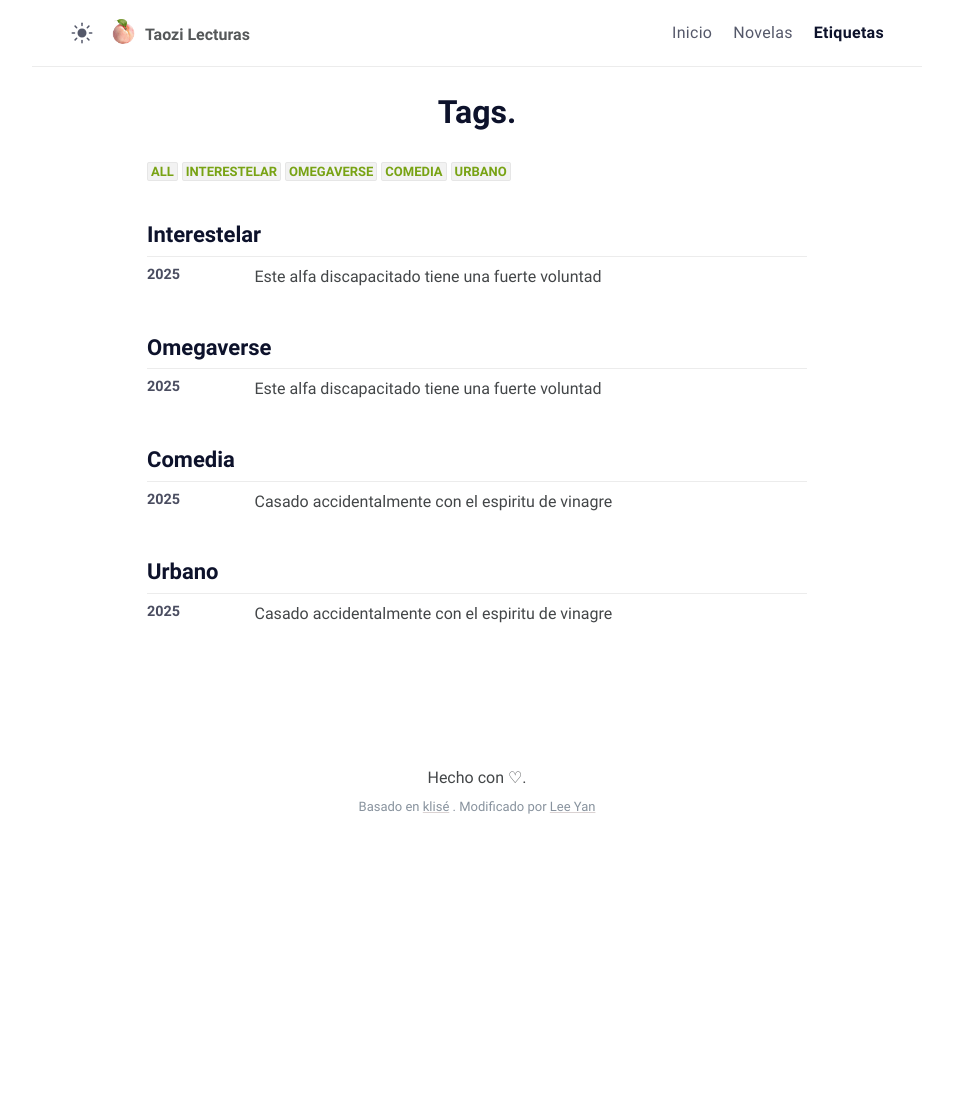
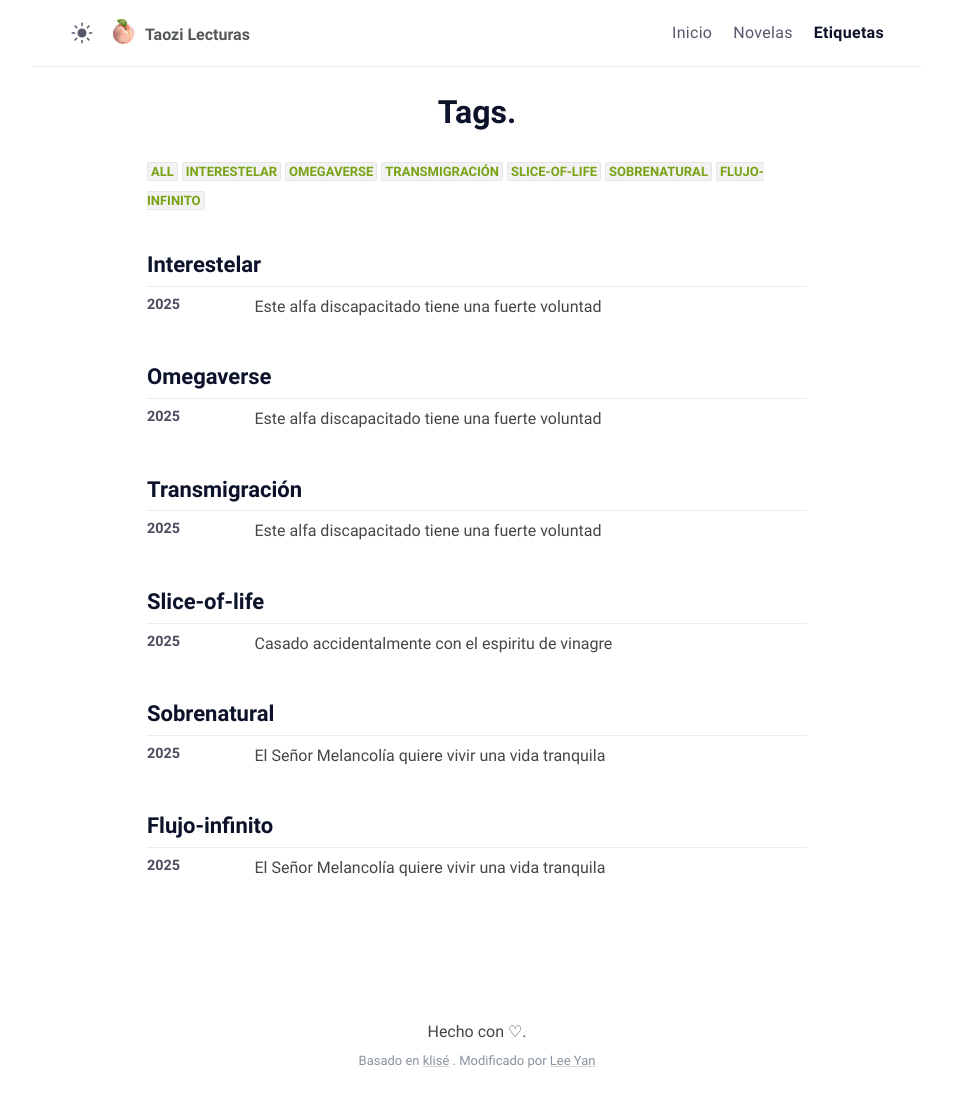
Before and after one commit to taozi-lecturas/taozi-lecturas.github.io, a Jekyll site: the page built from tags.html, in a window 1280 px wide. Shown: the whole page, without its empty margins (163-1116 px from the left). Built offline with Jekyll 4.4.1, drawn with Linux system fonts in a browser that asks for light colours; before the commit the page ends 900 px from its top, so only the background shows below that; some of the changed lines change nothing that is shown.

Commit message:
Init Mr Melancholy

```diff
--- a/novelas/caceedv/_posts/2025-03-31-info.md
+++ b/novelas/caceedv/_posts/2025-03-31-info.md
@@ -2,7 +2,7 @@
 layout: novel-info
 title:  Información
 date:   2025-03-31 22:37:00 +0000
-tags:   comedia urbano
+tags:   slice-of-life
 image:  /novelas/caceedv/img/portada.webp
 
 novel: Casado accidentalmente con el espiritu de vinagre
--- a/novelas/eadtufv/_posts/2025-03-09-info.md
+++ b/novelas/eadtufv/_posts/2025-03-09-info.md
@@ -2,7 +2,7 @@
 layout: novel-info
 title:  Información
 date:   2025-03-09 22:11:00 +0000
-tags:   interestelar omegaverse
+tags:   interestelar omegaverse transmigración
 image:  /novelas/eadtufv/img/portada.jpg
 
 novel: Este alfa discapacitado tiene una fuerte voluntad
--- /dev/null
+++ b/novelas/esmqvuvt/_posts/2025-04-03-info.md
@@ -0,0 +1,71 @@
+---
+layout: novel-info
+title:  Información
+date:   2025-04-03 19:51:00 +0000
+tags:   sobrenatural flujo-infinito
+image:  /novelas/esmqvuvt/img/portada.jpg
+
+novel: El Señor Melancolía quiere vivir una vida tranquila
+order: 0
+---
+
+<figure>
+    <img src="{{ site.baseurl }}{{page.image}}" alt="Portada de {{page.novel}}">
+    <figcaption>Portada de {{page.novel}}</figcaption>
+</figure>
+
+### Datos
+
+- Obra original: **《忧郁先生想过平静生活》**
+- Autor: 青色羽翼
+- Año: 2020
+- Capítulos: 122 + 3 extras
+
+### Sinopsis
+
+Yu Hua perdió su trabajo y la carga familiar recayó sobre los hombros de su pareja, You Zhengping.
+
+Su pareja trabaja como empleado temporal en la _oficina subdistrital_[^1], con un salario mensual de solo 2500 yuanes, lo que pone extremadamente preocupado a Yu Hua.
+
+Por otra parte...
+
+You Zhengping se dedica secretamente a proteger el mundo de los 'destructores', con subsidios bastante generosos.
+
+You Zhengping se preocupa todo el día, pensando _¿cómo podría decirle a Yu Hua, sin ser demasiado evidente, que tengo varios millones ahorrados?_
+
+Hasta que un día, You Zhengping recibió una notificación de que una inmensa energía, capaz de destruir el mundo, había aparecido en su casa.
+
+Preocupado de que Yu Hua, siendo una persona común, pudiera estar en peligro, You Zhengping llevó a su equipo de regreso a casa a toda prisa, y al entrar, encontró todo en completa calma.
+
+Yu Hua llevaba un delantal, con una sartén flotando en la palma de su mano, friendo un pescado dorado por ambos lados que desprendía un delicioso olor.
+
+Al ver a You Zhengping, Yu Hua coloca la sartén en una estufa eléctrica que no estaba conectada, y se limpia las manos con el delantal: "Solo quería ahorrar en la factura de la luz".
+
+You Zhengping: ……
+
+_El destructor más poderoso del mundo es su amado._
+
+
+
+• ⊱✿⊰ •
+
+**Etiquetas de contenido:** Pareja fuerte, poderes sobrenaturales, historia dulce, historia satisfactoria.
+
+**Protagonistas:** Yu Hua (Gong) x You Zheng Ping (Shou). Ambos son protagonistas poderosos.
+
+---
+
+Yu Hua (gong) es el destructor más fuerte y el ganador del mundo de _flujo infinito_[^2]. Está cansado de una vida llena de constantes batallas y solo desea ser una persona común para vivir días tranquilos junto a su amado, ¡pero es demasiado increíblemente poderoso!
+
+En la portada, quien lleva el delantal es el _top_ (gong), y quien está sentado en el sofá poniéndose una curita es el _bottom_ (shou).
+
+
+
+• • •
+
+_Esta traducción se realiza desde la traducción al inglés, pero se usó el manuscrito en chino para compararlo y adecuar algunos términos al español._
+
+
+[^1]: **Oficina Subdistrital** - 街道办, La oficina de subdistrito es un cuerpo administrativo a nivel de municipio, que generalmente se encuentra en ciudades relativamente grandes, y generalmente tendrá varias comunidades bajo su jurisdicción.
+
+[^2]: **Flujo Infinito**- 无限流 (wu xian liu), es un género dentro de las web novels chinas que trata de personajes que suelen ser transportados repentinamente a un mundo diferente debido a circunstancias misteriosas. Tienen que competir por un objetivo específico para cada mundo o una misión asignada por el sistema.Estas misiones se basan en la supervivencia, la resolución de misterios o una mezcla de ambas (que es la más común). Los personajes suelen obtener algunos poderes especiales o herramientas especiales para ayudarles a sobrevivir en estas circunstancias extraordinarias.También depende de la novela, pero por lo general los personajes se unen a un gremio para tener mejores recursos o información.Es diferente de las historias de Transmigración rápida, donde no suele haber una visión del mundo que contiene todos los mundos por los que es transportado el protagonista. En la transmigración rápida es más como saltar de un mundo a otro de forma aleatoria, cumplir con la misión en solitario y no entrar en contacto con otros jugadores.
```
Also changed, not shown: 1 other file.
